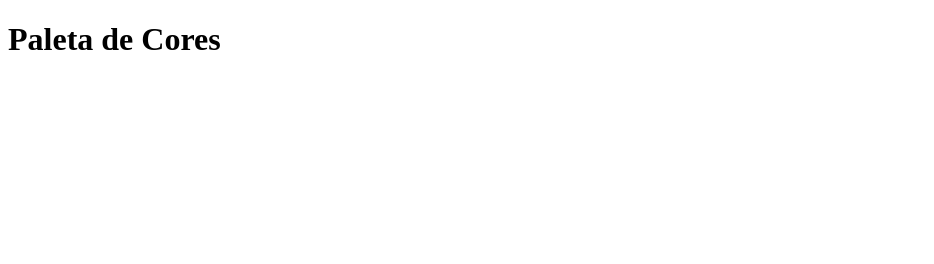
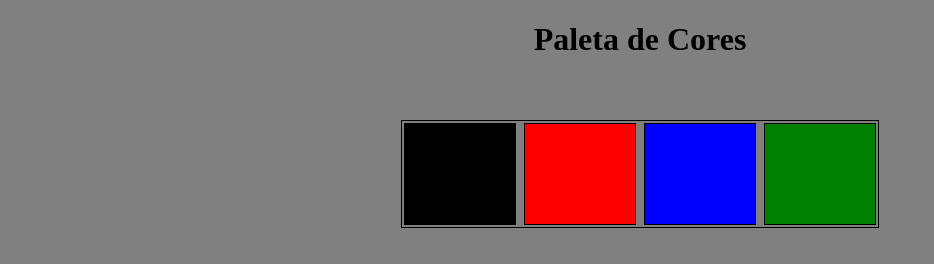
Before and after one commit to jeanalves28/Pixels-Art, a website: page index.html in a window 1280 px wide. Shown: the whole page, without its empty margins (0-934 px from the left). Drawn offline with Linux system fonts and the light colour scheme.

Commit message:
adicionando cores e ajustando os blocos da paleta

```diff
--- a/index.html
+++ b/index.html
@@ -11,6 +11,12 @@
 
     <h1 id="title">Paleta de Cores</h1>
 
+    <section id="color-palette">
+        <div class="color"></div>
+        <div class="color"></div>
+        <div class="color"></div>
+        <div class="color"></div>
+    </section>
 
     <script src='script.js'></script>
 </body>
--- a/style.css
+++ b/style.css
@@ -0,0 +1,41 @@
+body {
+  margin: 0;
+  background-color: gray;
+}
+
+h1 {
+  text-align: center;
+}
+
+#color-palette {
+  border: 1px solid black;
+  height: 106px;
+  width: 476px;
+  margin: auto;
+  position: relative;
+  top: 40px;
+}
+
+.color {
+  border: 1px solid black;
+  height: 100px;
+  width: 110px;
+  display: inline-block;
+  margin: 2px;
+}
+
+.color:nth-child( 1 ) {
+  background-color: black;
+}
+
+.color:nth-child( 2 ) {
+  background-color: red;
+}
+
+.color:nth-child( 3 ) {
+  background-color: blue;
+}
+
+.color:nth-child( 4 ) {
+  background-color: green;
+}
```
